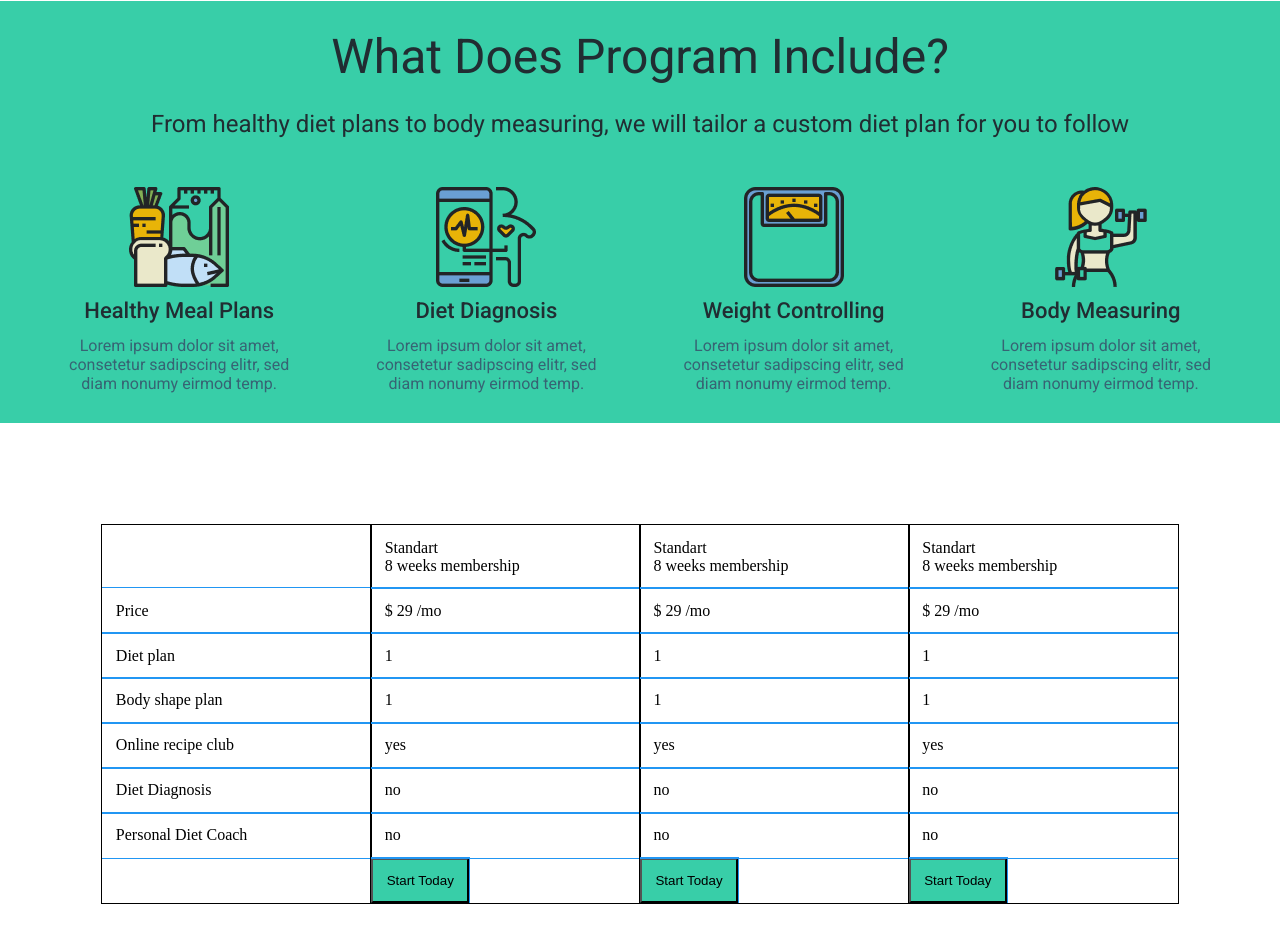
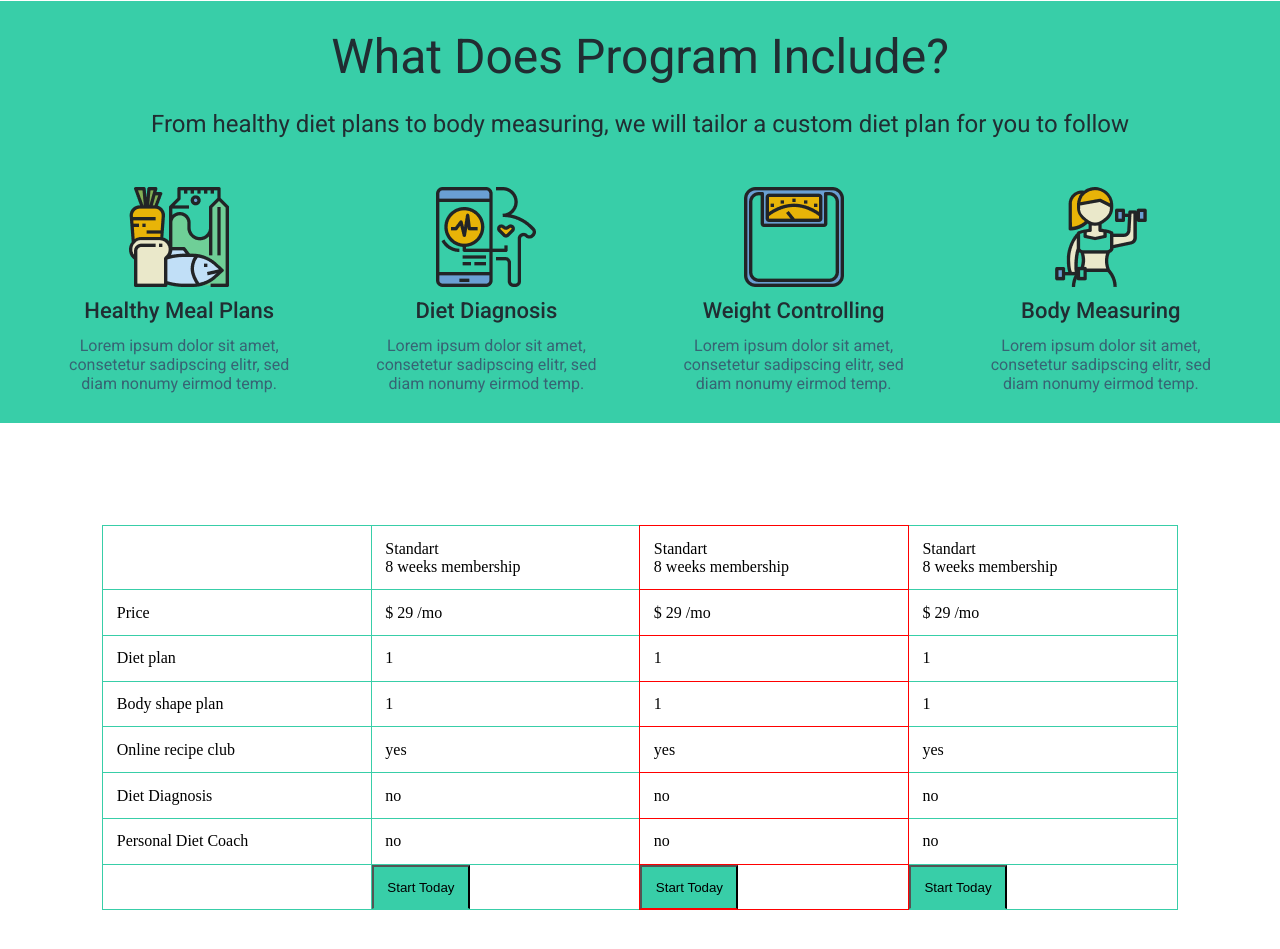
Before and after one commit to YR95/CLONEDhw12_fitness, a plain HTML site: page index.html in a window 1280 px wide. Shown: the part 2605-3554 px from the top of the page. Drawn offline with Linux system fonts and the light colour scheme.

Commit message:
Add table skeleton

```diff
--- a/index.html
+++ b/index.html
@@ -345,12 +345,13 @@
         </li>
     </ul>
 </section>
+
 <section class="price-table">
 
     <div class="price-table__header">
-        <div style="visibility: hidden">
-            <p> Standart</p>
-            <p> 8 weeks membership</p>
+        <div  >
+            <p style="visibility: hidden"> Standart</p>
+            <p style="visibility: hidden"> 8 weeks membership</p>
         </div>
             <p> Price</p>
             <p> Diet plan</p>
@@ -402,5 +403,6 @@
             </div>
 
 </section>
+</div>
 </body>
 </html>
--- a/style/style.scss
+++ b/style/style.scss
@@ -325,6 +325,7 @@ $font-family-Robota: 'Roboto';
     color: $dark-grey2-color;
     padding: 2%;
     max-width: 450px;
+
   }
 }
 
@@ -343,11 +344,9 @@ $font-family-Robota: 'Roboto';
   align-items: end;
 
 
-
   &__header {
     grid-row: 1/9;
     grid-column: 1/2;
-    background-color: white;
   }
 
   &__body {
@@ -355,11 +354,13 @@ $font-family-Robota: 'Roboto';
     grid-column: 2/3;
 
   }
+
   &__body2 {
     grid-row: 1/9;
     grid-column: 3/4;
 
   }
+
   &__body3 {
     grid-row: 1/9;
     grid-column: 4/5;
@@ -367,13 +368,62 @@ $font-family-Robota: 'Roboto';
   }
 }
 
-.price-table > *>* {
-  outline: solid 1px  #2196F3;
+.price-table > * > * {
   padding: 5%;
 }
 
-.price-table>div{
-  outline: 1px solid  ; /* The outline creates the border */
+.price-table__header {
+  border-bottom: solid 1px $bright-green-color;
+  border-top: solid 1px $bright-green-color;
+  border-left: solid 1px $bright-green-color;
+}
+
+.price-table__header > * {
+  border-bottom: solid 1px $bright-green-color;
+
+}
 
 
+.price-table__body {
+  border-bottom: solid 1px $bright-green-color;
+  border-left: solid 1px $bright-green-color;
 }
+
+.price-table__body > * {
+  border-bottom: solid 1px $bright-green-color;
+
+}
+
+.price-table__body > div {
+  border-top: solid 1px $bright-green-color;
+
+}
+
+.price-table__body2 {
+  border-bottom: solid 1px red;
+  border-top: solid 1px red;
+  border-right: solid 1px red;
+  border-left: solid 1px red;
+
+}
+
+.price-table__body2 > * {
+  border-bottom: solid 1px red;
+
+}
+
+
+.price-table__body3 {
+  border-bottom: solid 1px $bright-green-color;
+  border-right: solid 1px $bright-green-color;
+}
+
+.price-table__body3 > * {
+  border-bottom: solid 1px $bright-green-color;
+
+}
+
+.price-table__body3 > div {
+  border-top: solid 1px $bright-green-color;
+
+}
```
Also changed, not shown: style/style.css, 1 other file.
